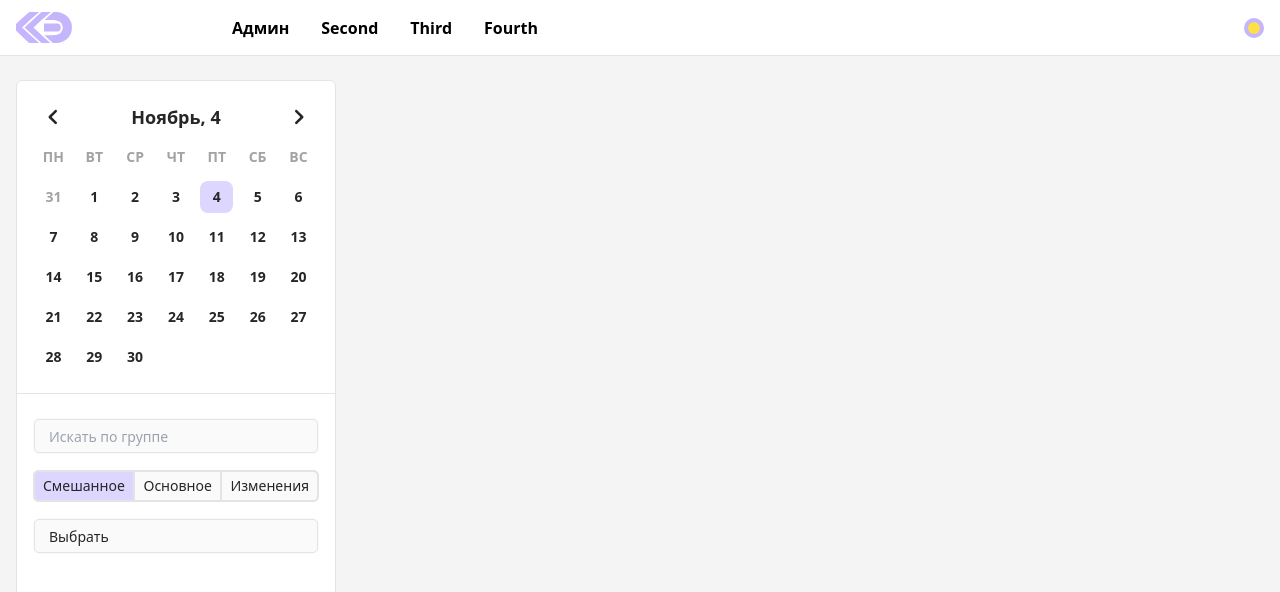
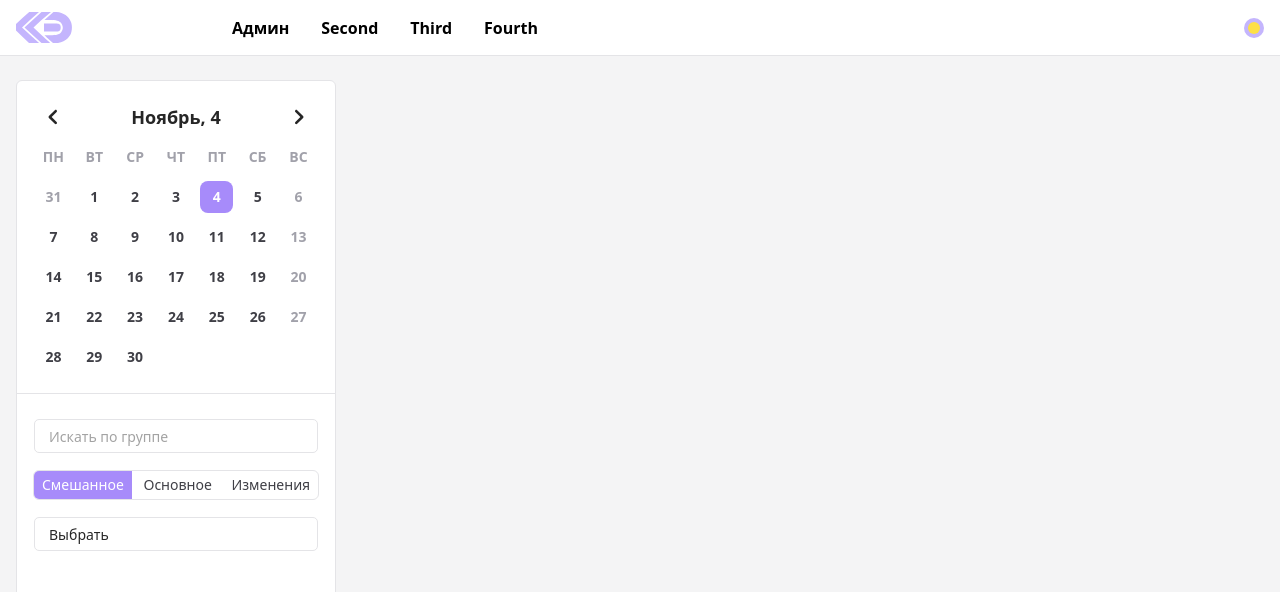
Before and after one commit to iswebdevru/rcenext-client, a Next.js app: page / in a window 1280 px wide. Shown: the top 592 px of the page. Built offline with nearby package versions, Linux system fonts and the light colour scheme.

Commit message:
style: polish everythin

```diff
--- a/src/components/common/InputText.tsx
+++ b/src/components/common/InputText.tsx
@@ -5,7 +5,7 @@ export default function InputText(props: ComponentPropsWithoutRef<'input'>) {
     <input
       {...props}
       type="text"
-      className="w-full min-w-0 transition-[outline] duration-75 outline outline-1 common-outline common-focus px-4 h-8 text-sm rounded-md"
+      className="w-full min-w-0 transition-[outline] duration-75 outline outline-1 common-outline common-focus px-4 h-8 text-sm rounded-md text-readable-800 bg-white dark:text-readable-200 dark:bg-zinc-800"
     />
   );
 }
--- a/src/components/common/Search.tsx
+++ b/src/components/common/Search.tsx
@@ -1,21 +1,21 @@
-import { ChangeEventHandler } from 'react';
+import { ChangeEventHandler, ComponentPropsWithoutRef } from 'react';
 
-export interface SearchProps {
+export interface SearchProps extends ComponentPropsWithoutRef<'input'> {
   text: string;
   setText: (text: string) => void;
 }
 
-export default function Search({ text, setText }: SearchProps) {
+export default function Search({ text, setText, ...restProps }: SearchProps) {
   const handleChange: ChangeEventHandler<HTMLInputElement> = event => {
     setText(event.currentTarget.value);
   };
   return (
     <input
+      {...restProps}
       type="search"
-      placeholder="Искать по группе"
       value={text}
       onChange={handleChange}
-      className="text-sm common-text bg-zinc-50 px-4 h-9 transition-[outline,background] duration-75 rounded-md w-full outline outline-1 common-outline common-focus dark:bg-zinc-800  dark:placeholder:text-zinc-500"
+      className="text-sm common-text common-outline common-focus common-placeholder bg-white px-4 h-9 transition-[outline,background] duration-75 rounded-md w-full outline outline-1 dark:bg-zinc-800"
     />
   );
 }
--- a/src/components/common/Select.tsx
+++ b/src/components/common/Select.tsx
@@ -82,7 +82,7 @@ export default function Select(props: SelectProps) {
     <div className="relative" ref={dropDownRef}>
       <input
         type="search"
-        className="h-9 transition-[outline,background] duration-75 outline outline-1 common-outline common-focus common-text bg-zinc-50 w-full px-4 text-sm rounded-md dark:bg-zinc-800"
+        className="h-9 transition-[outline,background] duration-75 outline outline-1 common-outline common-focus common-text bg-white w-full px-4 text-sm rounded-md dark:bg-zinc-800"
         value={searchText}
         onChange={handleChange}
         onFocus={() => {
@@ -153,14 +153,12 @@ export function Option(props: OptionProps) {
   return (
     <button
       className={classNames({
-        'w-full text-left text-sm common-text select-none h-9 px-4 transition':
-          true,
-        'bg-violet-100 hover:bg-violet-100 dark:bg-violet-800': Array.isArray(
-          parentProps.active
-        )
-          ? parentProps.active.includes(props.id)
-          : parentProps.active === props.id,
-        'bg-zinc-50 hover:bg-zinc-100 dark:bg-zinc-800 dark:hover:bg-zinc-700':
+        'w-full text-left text-sm select-none h-9 px-4 transition': true,
+        'bg-accent-400 text-white dark:text-readable-200 dark:bg-accent-800':
+          Array.isArray(parentProps.active)
+            ? parentProps.active.includes(props.id)
+            : parentProps.active === props.id,
+        'bg-white text-readable-700 dark:text-readable-200 hover:bg-zinc-100 dark:bg-zinc-800 dark:hover:bg-zinc-700':
           Array.isArray(parentProps.active)
             ? !parentProps.active.includes(props.id)
             : parentProps.active !== props.id,
--- a/src/components/common/Tabs.tsx
+++ b/src/components/common/Tabs.tsx
@@ -12,17 +12,17 @@ export default function Tabs({ active, items, setActive }: TabsProps) {
   };
 
   return (
-    <div className="transition-colors rounded-md bg-zinc-200 dark:bg-zinc-700">
-      <ul className="border-2 border-zinc-200 transition-colors flex rounded-md flex-wrap overflow-hidden gap-[2px] dark:border-zinc-700">
+    <div className="transition-colors rounded-md bg-white dark:bg-zinc-700">
+      <ul className="border common-border transition-colors flex rounded-md flex-wrap overflow-hidden">
         {items.map((item, index) => (
           <li key={index} className="flex-1">
             <button
               onClick={handleClickFactory(index)}
               className={classNames({
-                'w-full text-sm text-neutral-800 px-2 py-1 transition-colors dark:text-neutral-100':
-                  true,
-                'bg-violet-200 dark:bg-violet-700': index === active,
-                'bg-zinc-50 hover:bg-zinc-100 dark:bg-zinc-800 dark:hover:bg-zinc-700':
+                'w-full text-sm px-2 py-1 transition-colors': true,
+                'bg-violet-400 text-white dark:text-readable-200 dark:bg-violet-700':
+                  index === active,
+                'text-readable-700 hover:bg-zinc-100 dark:text-readable-200 dark:bg-zinc-800 dark:hover:bg-zinc-700':
                   index !== active,
               })}
             >
--- a/src/components/features/Calendar.tsx
+++ b/src/components/features/Calendar.tsx
@@ -69,25 +69,25 @@ export function Calendar({ date, setDate }: CalendarProps) {
       <table className="w-full">
         <tbody>
           <tr>
-            <th className="transition-colors font-semibold text-sm text-neutral-400 text-center w-10 h-10 dark:text-neutral-600">
+            <th className="transition-colors font-semibold text-sm text-readable-400 text-center w-10 h-10 dark:text-readable-600">
               ПН
             </th>
-            <th className="transition-colors font-semibold text-sm text-neutral-400 text-center w-10 h-10 dark:text-neutral-600">
+            <th className="transition-colors font-semibold text-sm text-readable-400 text-center w-10 h-10 dark:text-readable-600">
               ВТ
             </th>
-            <th className="transition-colors font-semibold text-sm text-neutral-400 text-center w-10 h-10 dark:text-neutral-600">
+            <th className="transition-colors font-semibold text-sm text-readable-400 text-center w-10 h-10 dark:text-readable-600">
               СР
             </th>
-            <th className="transition-colors font-semibold text-sm text-neutral-400 text-center w-10 h-10 dark:text-neutral-600">
+            <th className="transition-colors font-semibold text-sm text-readable-400 text-center w-10 h-10 dark:text-readable-600">
               ЧТ
             </th>
-            <th className="transition-colors font-semibold text-sm text-neutral-400 text-center w-10 h-10 dark:text-neutral-600">
+            <th className="transition-colors font-semibold text-sm text-readable-400 text-center w-10 h-10 dark:text-readable-600">
               ПТ
             </th>
-            <th className="transition-colors font-semibold text-sm text-neutral-400 text-center w-10 h-10 dark:text-neutral-600">
+            <th className="transition-colors font-semibold text-sm text-readable-400 text-center w-10 h-10 dark:text-readable-600">
               СБ
             </th>
-            <th className="transition-colors font-semibold text-sm text-neutral-400 text-center w-10 h-10 dark:text-neutral-600">
+            <th className="transition-colors font-semibold text-sm text-readable-400 text-center w-10 h-10 dark:text-readable-600">
               ВС
             </th>
           </tr>
@@ -101,20 +101,22 @@ export function Calendar({ date, setDate }: CalendarProps) {
                       day.getMonth() !== date.getMonth() || day.getDay() === 0
                     }
                     className={classNames({
-                      'transition-colors duration-75 font-semibold text-center text-sm cursor-pointer rounded-lg w-full h-full':
+                      'transition-colors duration-75 font-semibold text-center text-sm rounded-lg w-full h-full':
                         true,
-                      'bg-violet-200 dark:bg-violet-700':
+                      'bg-accent-400 text-white dark:text-readable-200 dark:bg-accent-700 cursor-default':
                         day.getDate() === date.getDate() &&
                         day.getMonth() === date.getMonth(),
-                      ' hover:bg-zinc-200 dark:hover:bg-zinc-700':
+                      'hover:bg-zinc-100 dark:hover:bg-zinc-700':
                         day.getDate() !== date.getDate() &&
                         day.getMonth() === date.getMonth() &&
                         day.getDay() !== 0,
-                      'text-neutral-400 dark:text-neutral-600':
+                      'text-readable-400 dark:text-readable-600':
                         day.getMonth() !== date.getMonth() ||
                         day.getDay() === 0,
-                      'text-neutral-800 dark:text-neutral-100':
-                        day.getMonth() === date.getMonth(),
+                      'text-readable-700 dark:text-readable-200':
+                        day.getMonth() === date.getMonth() &&
+                        day.getDay() !== 0 &&
+                        day.getDate() !== date.getDate(),
                     })}
                   >
                     {day.getDate()}
--- a/src/pages/index.tsx
+++ b/src/pages/index.tsx
@@ -54,7 +54,11 @@ export default function Home() {
           </div>
           <hr className="common-border transition-colors mb-4" />
           <div className="px-4 py-2">
-            <Search text={searchText} setText={setSearchText} />
+            <Search
+              text={searchText}
+              setText={setSearchText}
+              placeholder="Искать по группе"
+            />
           </div>
           <div className="px-4 py-2">
             <Tabs
--- a/src/styles/globals.css
+++ b/src/styles/globals.css
@@ -7,6 +7,10 @@
 
 .common-outline {
   @apply outline-zinc-200 dark:outline-zinc-700;
+}
+
+.common-placeholder {
+  @apply placeholder:text-neutral-400 dark:placeholder:text-neutral-500;
 }
 
 .common-scrollbar {
@@ -22,7 +26,7 @@
 }
 
 .common-focus {
-  @apply focus:outline-2 focus:outline-violet-200 dark:focus:outline-violet-700;
+  @apply focus:outline-2 focus:outline-accent-400 dark:focus:outline-accent-700;
 }
 
 .component-bg {
--- a/tailwind.config.js
+++ b/tailwind.config.js
@@ -1,8 +1,15 @@
 /** @type {import('tailwindcss').Config} */
+const colors = require('tailwindcss/colors');
 module.exports = {
   content: ['./src/pages/**/*.tsx', './src/components/**/*.tsx'],
   theme: {
-    extend: {},
+    extend: {
+      colors: {
+        accent: colors.violet,
+        readable: colors.zinc,
+        secondary: colors.indigo,
+      },
+    },
   },
   plugins: [
     require('tailwind-scrollbar')({
```
Also changed, not shown: src/components/features/Table.tsx (+23 -8 lines).
